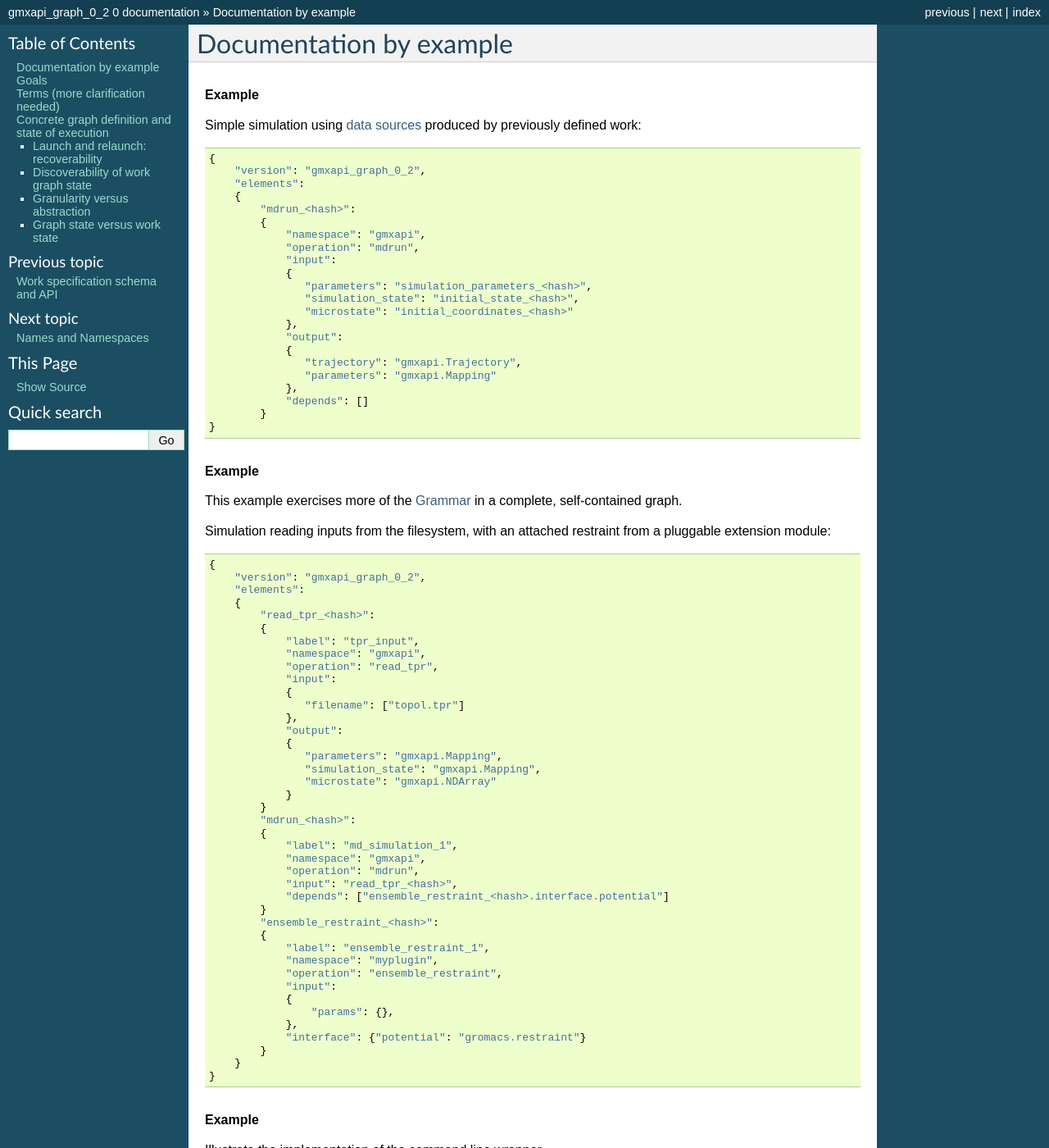
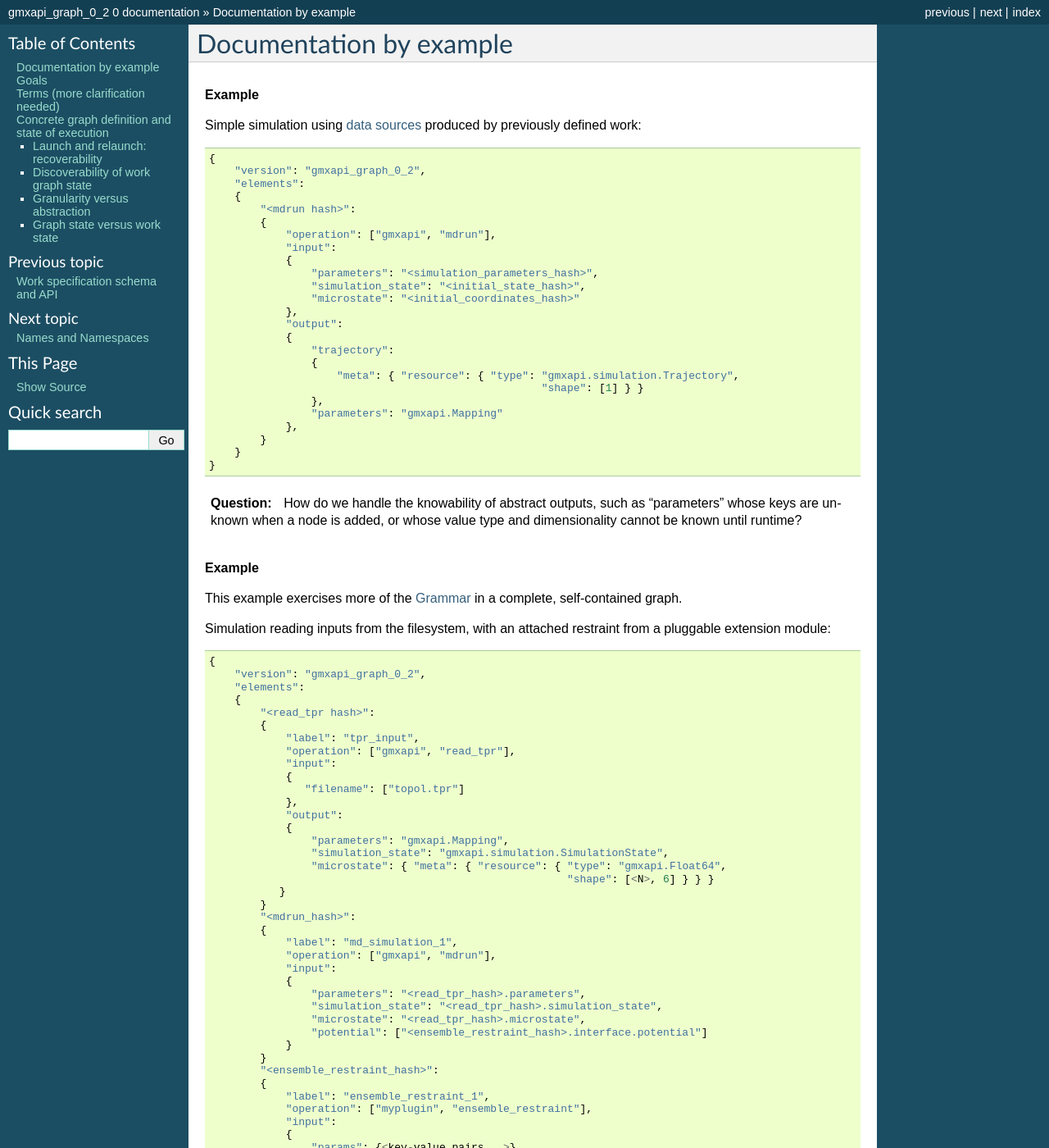
Before and after one commit to eirrgang/gmxapi_graph_0_2, a Sphinx documentation site: the page built from docs/intro.rst, in a window 1280 px wide and 1400 px high. Shown: the whole window at 82% size. Built offline with Sphinx 7.4.7, drawn with Linux system fonts in a browser that asks for light colours; some of the changed text lies outside the part shown.

Commit message:
Begin changes planned under draft 5.
Update formatting and syntax in examples.

```diff
--- a/docs/intro.rst
+++ b/docs/intro.rst
@@ -5,28 +5,37 @@ Documentation by example
 
 Simple simulation using :ref:`data sources <simulation input>` produced by previously defined work::
 
-   {
-       "version": "gmxapi_graph_0_2",
-       "elements":
-       {
-           "mdrun_<hash>":
-           {
-               "namespace": "gmxapi",
-               "operation": "mdrun",
-               "input":
-               {
-                  "parameters": "simulation_parameters_<hash>",
-                  "simulation_state": "initial_state_<hash>",
-                  "microstate": "initial_coordinates_<hash>"
-               },
-               "output":
-               {
-                  "trajectory": "gmxapi.Trajectory",
-                  "parameters": "gmxapi.Mapping"
-               },
-               "depends": []
-           }
-   }
+    {
+        "version": "gmxapi_graph_0_2",
+        "elements":
+        {
+            "<mdrun hash>":
+            {
+                "operation": ["gmxapi", "mdrun"],
+                "input":
+                {
+                    "parameters": "<simulation_parameters_hash>",
+                    "simulation_state": "<initial_state_hash>",
+                    "microstate": "<initial_coordinates_hash>"
+                },
+                "output":
+                {
+                    "trajectory":
+                    {
+                        "meta": { "resource": { "type": "gmxapi.simulation.Trajectory",
+                                                        "shape": [1] } }
+                    },
+                    "parameters": "gmxapi.Mapping"
+                },
+            }
+        }
+    }
+
+.. admonition:: Question
+
+    How do we handle the knowability of abstract outputs, such as
+    "parameters" whose keys are unknown when a node is added, or whose value type
+    and dimensionality cannot be known until runtime?
 
 .. rubric:: Example
 
@@ -36,47 +45,57 @@ graph.
 Simulation reading inputs from the filesystem, with an attached restraint from a
 pluggable extension module::
 
-   {
-       "version": "gmxapi_graph_0_2",
-       "elements":
-       {
-           "read_tpr_<hash>":
-           {
-               "label": "tpr_input",
-               "namespace": "gmxapi",
-               "operation": "read_tpr",
-               "input":
-               {
-                  "filename": ["topol.tpr"]
-               },
-               "output":
-               {
-                  "parameters": "gmxapi.Mapping",
-                  "simulation_state": "gmxapi.Mapping",
-                  "microstate": "gmxapi.NDArray"
+    {
+        "version": "gmxapi_graph_0_2",
+        "elements":
+        {
+            "<read_tpr hash>":
+            {
+                "label": "tpr_input",
+                "operation": ["gmxapi", "read_tpr"],
+                "input":
+                {
+                   "filename": ["topol.tpr"]
+                },
+                "output":
+                {
+                    "parameters": "gmxapi.Mapping",
+                    "simulation_state": "gmxapi.simulation.SimulationState",
+                    "microstate": { "meta": { "resource": { "type": "gmxapi.Float64",
+                                                            "shape": [<N>, 6] } } }
                }
-           }
-           "mdrun_<hash>":
-           {
-               "label": "md_simulation_1",
-               "namespace": "gmxapi",
-               "operation": "mdrun",
-               "input": "read_tpr_<hash>",
-               "depends": ["ensemble_restraint_<hash>.interface.potential"]
-           }
-           "ensemble_restraint_<hash>":
-           {
-               "label": "ensemble_restraint_1",
-               "namespace": "myplugin",
-               "operation": "ensemble_restraint",
-               "input":
-               {
-                   "params": {},
-               },
-               "interface": {"potential": "gromacs.restraint"}
-           }
-       }
-   }
+            }
+            "<mdrun_hash>":
+            {
+                "label": "md_simulation_1",
+                "operation": ["gmxapi", "mdrun"],
+                "input":
+                {
+                    "parameters": "<read_tpr_hash>.parameters",
+                    "simulation_state": "<read_tpr_hash>.simulation_state",
+                    "microstate": "<read_tpr_hash>.microstate",
+                    "potential": ["<ensemble_restraint_hash>.interface.potential"]
+                }
+            }
+            "<ensemble_restraint_hash>":
+            {
+                "label": "ensemble_restraint_1",
+                "operation": ["myplugin", "ensemble_restraint"],
+                "input":
+                {
+                    "params": {<key-value pairs...>},
+                },
+                "interface":
+                {
+                    "potential":
+                    {
+                        "meta": { "resource": { "type": "gromacs.restraint",
+                                                "shape": [1] } }
+                    }
+                }
+            }
+        }
+    }
 
 .. rubric:: Example
 
@@ -96,9 +115,8 @@ Graph node structure example::
         "version": "gmxapi_graph_0_2",
         "elements":
         {
-            "filemap_aaaaaa": {
-                "namespace": "gmxapi",
-                "operation": "make_map",
+            "<filemap_hash1>": {
+                "operation": ["gmxapi", "make_map"],
                 "input": {
                     "-f": ["some_filename"],
                     "-t": ["filename1", "filename2"]
@@ -107,45 +125,37 @@ Graph node structure example::
                     "file": "gmxapi.Mapping"
                 }
             },
-            "cli_op_aaaaaa": {
+            "<cli_op_hash1>": {
                 "label": "exe1",
-                "namespace": "gmxapi",
-                "operation": "cli",
+                "operation": ["gmxapi", "cli"],
                 "input": {
                     "executable": ["some_executable"], # list length gives data edge width
-                    "arguments": [[]], # Nested list allows disambiguation of array data within a single ensemble member.
-                    "input_file_arguments": "filemap_aaaaaa",
-                    # Complex values can use indirection to helper operations
-                    # to reduce parsing complexity.
-                    # Alternatively,
-                    # we could make parsing recursive and allow arbitrary nesting
-                    # with special semantics for dictionaries (as well as lists)
+                    "arguments": [],
+                    "input_file_arguments": "<filemap_hash1>",
                 },
                 "output": {
                     "file": "gmxapi.Mapping"
                 }
             },
-            "filemap_bbbbbb: {
+            "<filemap_hash2>: {
                 "label": "exe1_output_files",
-                "namespace": "gmxapi",
-                "operation": "make_map",
+                "operation": ["gmxapi", make_map"],
                 "input": {
-                    "-in1": "cli_op_aaaaaa.output.file.-o",
+                    "-in1": "<cli_op_hash1>.output.file.-o",
                     "-in2": ["static_fileB"],
                     "-in3": ["arrayfile1", "arrayfile2"] # matches dimensionality of inputs
                 }
             },
-            "cli_op_bbbbbb": {
+            "<cli_op_hash2>": {
                 "label": "exe2",
                 "namespace": "gmxapi",
-                "operation": "commandline",
+                "operation": ["gmxapi", "commandline"],
                 "input": {
                     "executable": [],
                     "arguments": [],
-                    "input_file_arguments": "filemap_bbbbbb"
-                },
-            },
-
+                    "input_file_arguments": "<filemap_hash2>"
+                }
+            }
         }
     }
 
@@ -233,12 +243,12 @@ warrant different sorts of optimizations. We should also consider the Google
                         {
                             "lhs": "add_float_<hash>.output.data",
                             "rhs": [[6.]]
-                        }
+                        },
                         "output":
                         {
                             "data": "gmxapi.Bool"
                         }
-                    }
+                    },
                     "add_float_<hash>":
                     {
                         "namespace": "gmxapi.test",
@@ -256,7 +266,7 @@ warrant different sorts of optimizations. We should also consider the Google
                 }
             }
         }
-    ]
+    }
 
 Goals
 =====
```
